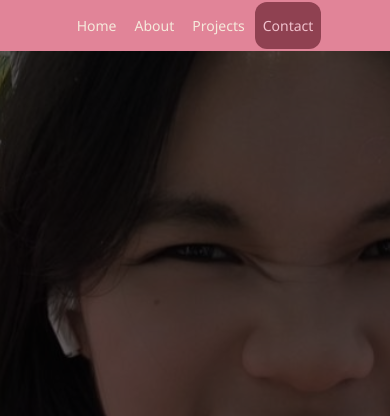
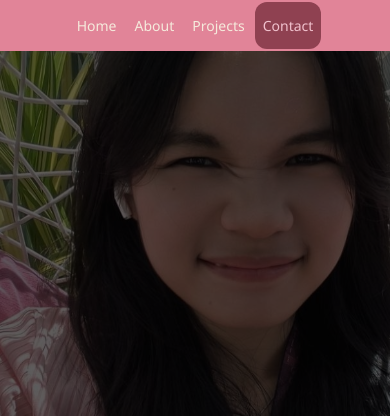
Before and after one commit to ashiwiii/Portfolio, a plain HTML site: page index.html in a window 390 px wide. Shown: the top 416 px of the page. Drawn offline with Linux system fonts and the light colour scheme.

Commit message:
Update media queries in mobile.css (768px)

```diff
--- a/mobile.css
+++ b/mobile.css
@@ -43,6 +43,9 @@ header {
 
 
 #home {
+    background-size: auto 55%;
+    background-repeat: no-repeat;
+    background-position: center top;
     flex-direction: column;
     justify-content: space-between;
     align-items: flex-start;
```
